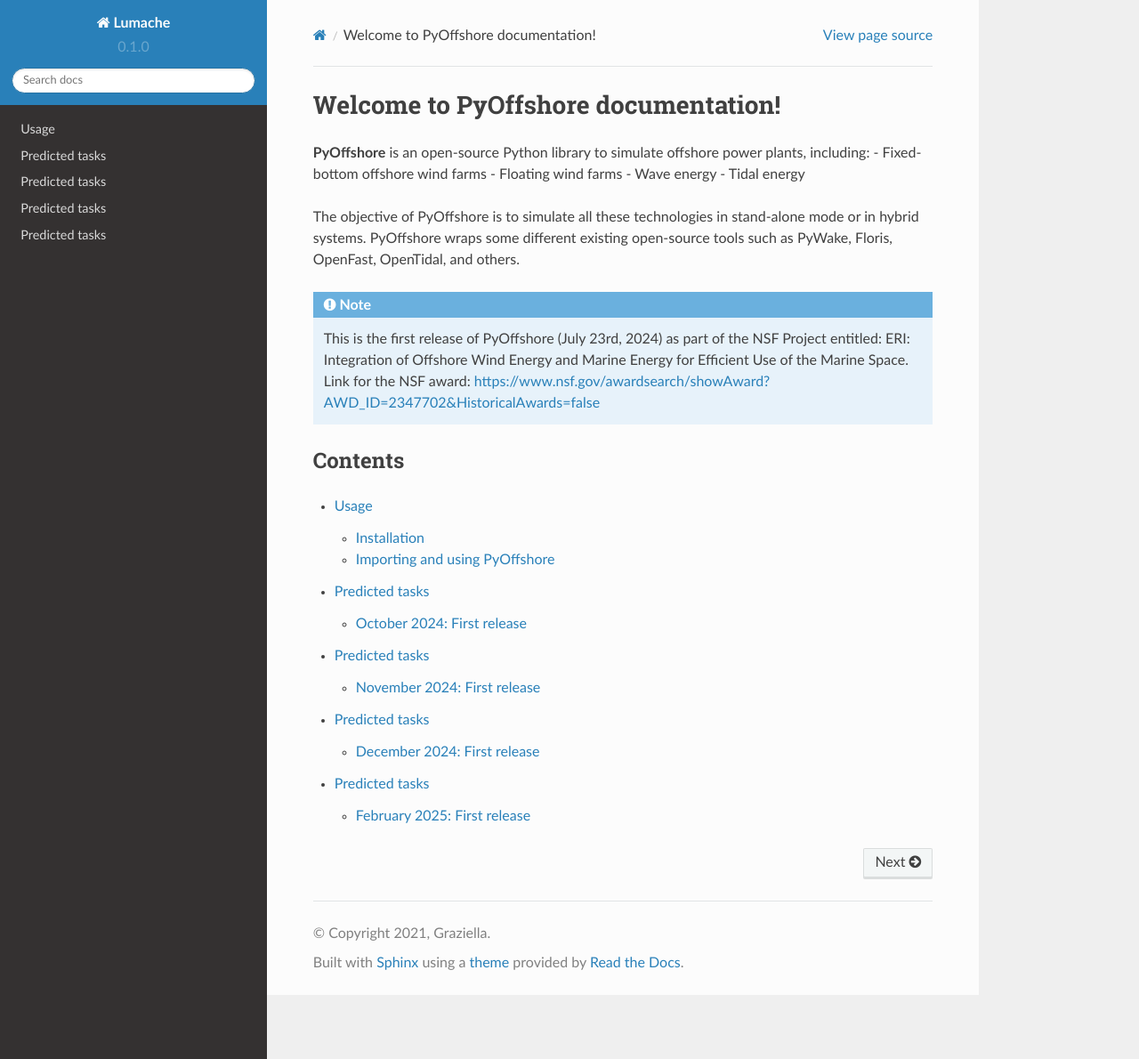
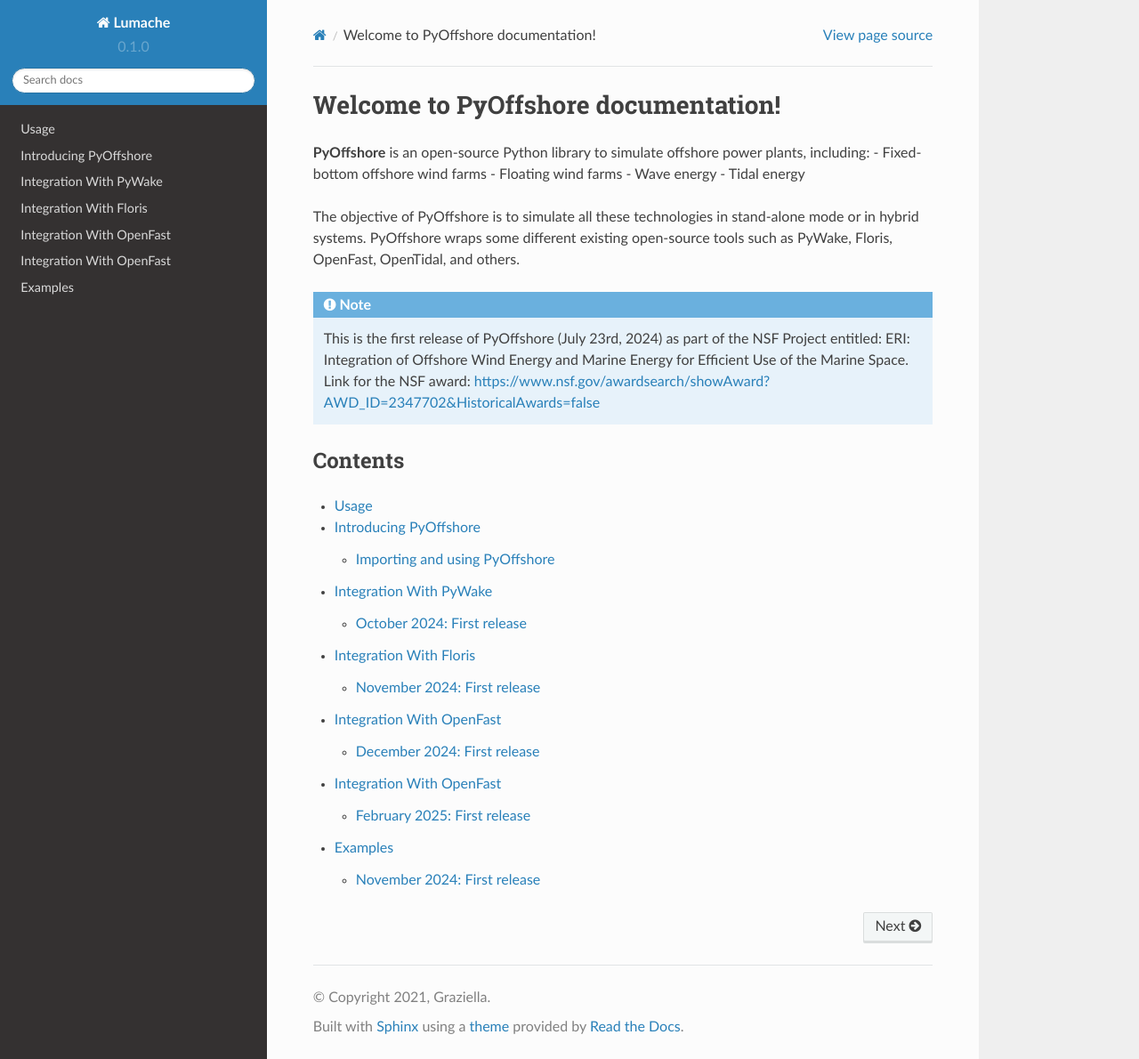
Before and after one commit to rafaelvalotta/PyOffshore, a Sphinx documentation site: the page built from docs/source/index.rst, in a window 1280 px wide and 1190 px high. Shown: the whole window at 89% size. Built offline with Sphinx 7.4.7 and the Read the Docs theme 2.0.0, drawn with Linux system fonts in a browser that asks for light colours.

```diff
--- a/docs/source/Examples.rst
+++ b/docs/source/Examples.rst
@@ -0,0 +1,7 @@
+Examples
+=====
+
+.. _releases:
+
+November 2024: First release
+------------
--- a/docs/source/Integration With Floris.rst
+++ b/docs/source/Integration With Floris.rst
@@ -1,4 +1,4 @@
-Predicted tasks
+Integration With Floris
 =====
 
 .. _releases:
--- a/docs/source/Integration With OpenFast.rst
+++ b/docs/source/Integration With OpenFast.rst
@@ -1,5 +1,6 @@
-Predicted tasks
+Integration With OpenFast
 =====
+
 
 .. _releases:
 
--- a/docs/source/Integration With OpenTidal.rst
+++ b/docs/source/Integration With OpenTidal.rst
@@ -1,5 +1,6 @@
-Predicted tasks
+Integration With OpenFast
 =====
+
 
 .. _releases:
 
--- a/docs/source/Integration With PyWake.rst
+++ b/docs/source/Integration With PyWake.rst
@@ -1,5 +1,6 @@
-Predicted tasks
+Integration With PyWake
 =====
+
 
 .. _releases:
 
--- a/docs/source/Introducing PyOffshore.rst
+++ b/docs/source/Introducing PyOffshore.rst
@@ -3,8 +3,8 @@ Usage
 
 .. _installation:
 
-Installation
-------------
+Introducing PyOffshore
+=====
 
 To use PyOffshore, first install it using pip:
 
--- a/docs/source/index.rst
+++ b/docs/source/index.rst
@@ -28,4 +28,3 @@ Contents
    Integration With OpenTidal
    Using PyOffshore
    Examples
-   Advanced Examples
```
